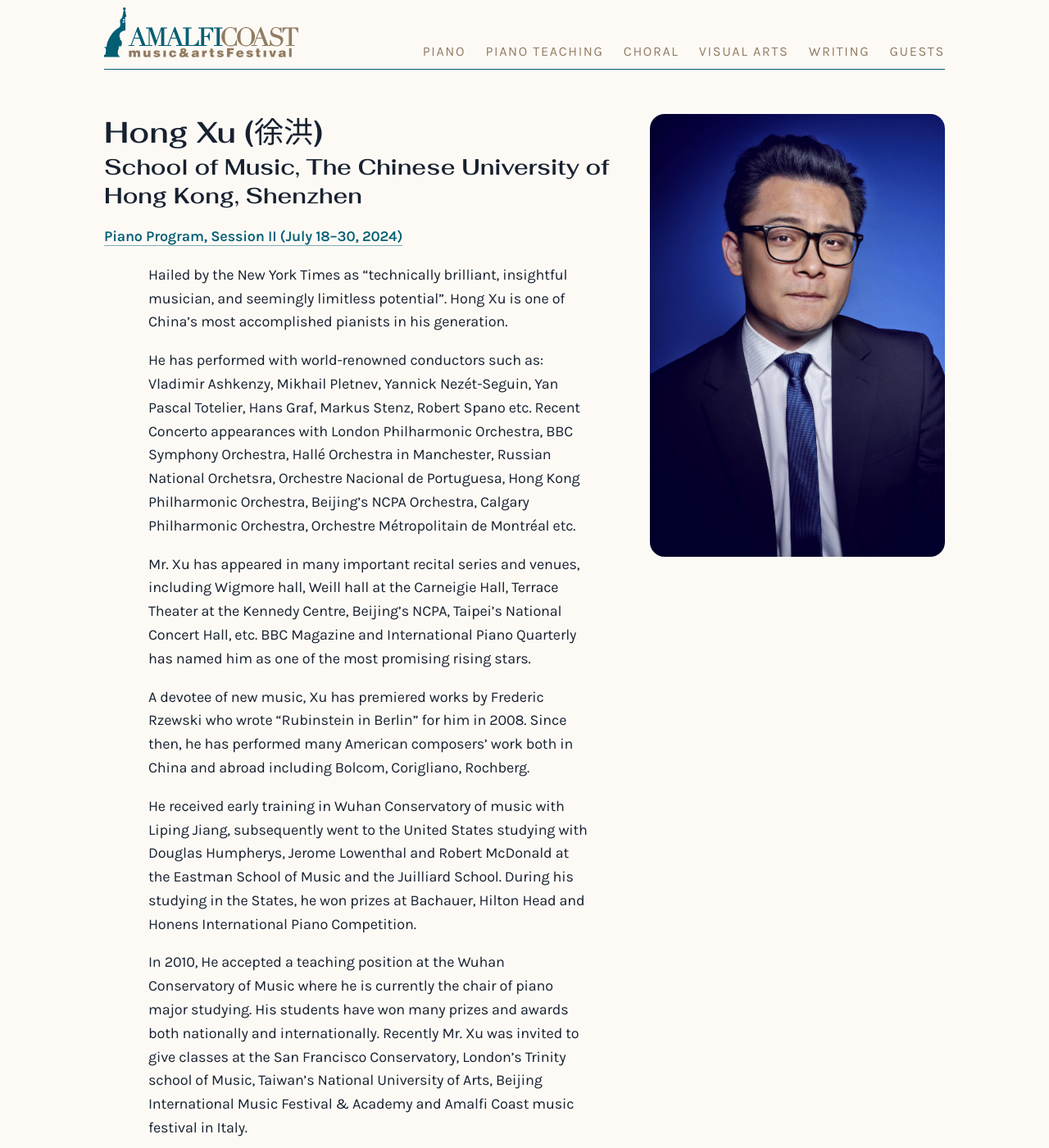
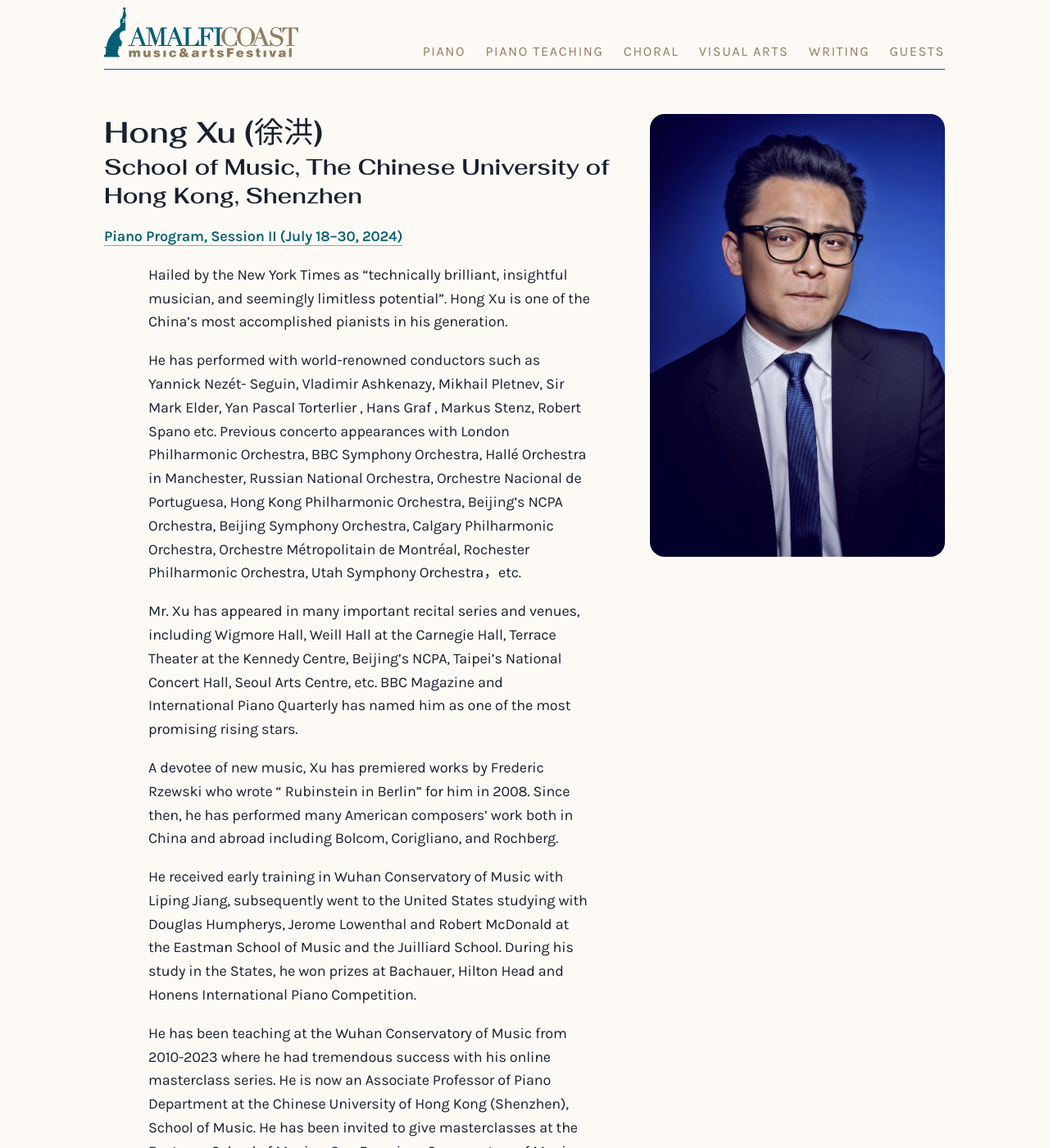
Before and after one commit to Amalfi-Festival/amalfi-festival-org, a Jekyll site: the page built from _people/Hong-Xu.md, in a window 1280 px wide and 1400 px high. Shown: the whole window at 82% size. Built offline with Jekyll 4.4.1, drawn with Linux system fonts in a browser that asks for light colours; some of the changed lines change nothing that is shown; some of the changed text lies outside the part shown.

Commit message:
Update Hong-Xu.md

```diff
--- a/_people/Hong-Xu.md
+++ b/_people/Hong-Xu.md
@@ -5,16 +5,26 @@
 school: School of Music, The Chinese University of Hong Kong, Shenzhen
 school-zh: 香港中文大学（深圳）音乐学院
 ---
-Hailed by the New York Times as "technically brilliant, insightful musician, and seemingly limitless potential". Hong Xu is one of China's most accomplished pianists in his generation.
+Hailed by the New York Times as "technically brilliant, insightful musician, and seemingly limitless potential". Hong Xu is one of the China's most accomplished pianists in his generation.
 
-He has performed with world-renowned conductors such as: Vladimir Ashkenzy, Mikhail Pletnev, Yannick Nezét-Seguin, Yan Pascal Totelier, Hans Graf, Markus Stenz, Robert Spano etc.  Recent Concerto appearances with London Philharmonic Orchestra, BBC Symphony Orchestra, Hallé Orchestra in Manchester, Russian National Orchetsra, Orchestre Nacional de Portuguesa, Hong Kong Philharmonic Orchestra, Beijing's NCPA Orchestra, Calgary Philharmonic Orchestra, Orchestre Métropolitain de Montréal etc.
+He has performed with world-renowned conductors such as Yannick Nezét- Seguin, Vladimir Ashkenazy, Mikhail Pletnev, Sir Mark Elder, Yan Pascal Torterlier , Hans Graf , Markus Stenz, Robert Spano etc. Previous concerto appearances with London Philharmonic Orchestra, BBC Symphony Orchestra, Hallé Orchestra in Manchester, Russian National Orchestra, Orchestre Nacional de Portuguesa, Hong Kong Philharmonic Orchestra, Beijing's NCPA Orchestra, Beijing Symphony Orchestra, Calgary Philharmonic Orchestra, Orchestre Métropolitain de Montréal, Rochester Philharmonic Orchestra, Utah Symphony  Orchestra，etc.
 
-Mr. Xu has appeared in many important recital series and venues, including Wigmore hall, Weill hall at the Carneigie Hall, Terrace Theater at the Kennedy Centre, Beijing's NCPA, Taipei's National Concert Hall, etc. BBC Magazine and International Piano Quarterly has named him as one of the most promising rising stars.
+Mr. Xu has appeared in many important recital series and venues, including Wigmore Hall, Weill Hall at the Carnegie Hall, Terrace Theater at the Kennedy Centre, Beijing's NCPA, Taipei's National Concert Hall, Seoul Arts Centre, etc. BBC Magazine and International Piano Quarterly has named him as one of the most promising rising stars.
 
-A devotee of new music, Xu has premiered works by Frederic Rzewski who wrote "Rubinstein in Berlin" for him in 2008.  Since then, he has performed many American composers' work both in China and abroad including Bolcom, Corigliano, Rochberg.
+A devotee of new music, Xu has premiered works by Frederic Rzewski who wrote " Rubinstein in Berlin" for him in 2008. Since then, he has performed many American composers' work both in China and abroad including Bolcom, Corigliano, and Rochberg.
 
-He received early training in Wuhan Conservatory of music with Liping Jiang, subsequently went to the United States studying with Douglas Humpherys, Jerome Lowenthal and Robert McDonald at the Eastman School of Music and the Juilliard School. During his studying in the States, he won prizes at Bachauer, Hilton Head and Honens International Piano Competition.
+He received early training in Wuhan Conservatory of Music with Liping Jiang, subsequently went to the United States studying with Douglas Humpherys, Jerome Lowenthal and Robert McDonald at the Eastman School of Music and the Juilliard School. During his study in the States, he won prizes at Bachauer, Hilton Head and Honens International Piano Competition.
 
-In 2010, He accepted a teaching position at the Wuhan Conservatory of Music where he is currently the chair of piano major studying. His students have won many prizes and awards both nationally and internationally. Recently Mr. Xu was invited to give classes at the San Francisco Conservatory, London's Trinity school of Music, Taiwan's National University of Arts, Beijing International Music Festival & Academy and Amalfi Coast music festival in Italy.
+He has been teaching at the Wuhan Conservatory of Music from 2010-2023 where he had tremendous success with his online masterclass series. He is now an Associate Professor of Piano Department at the Chinese University of Hong Kong (Shenzhen), School of Music. He has been invited to give masterclasses at the Eastman School of Music，San Francisco Conservatory of Music, Oberlin Conservatory of Music，Trinity College London, Taipei National University of the Arts, Beijing International Music Festival &Academy, and Amalfi Coast Music and Arts Festival，Perugia Piano Festival in Italy. He also serves as the Artistic Director of the New Zealand International Piano Festival.
 
-Upcoming projects including giving the world premier of the Chinese Composer Ping Gao's new piano concerto; a series of CD recording of the complete Mozart Piano Sonatas, Bach Six Partitas and Debussy's Preludes which will be published with the Wiener Urtext Edition scores in China etc.
+
+国际钢琴演奏家，被纽约时报称为“拥有辉煌技巧，敏锐的洞察力，并有着无限潜力的中国钢琴家!” 徐洪曾受邀与诸多世界超一流大师合作演出，如阿什肯那齐、普列特涅夫、雅尼克·奈赛·塞金、马克•艾尔德爵士，列夫斯基等。同时他也与众多中国艺术家合作演出，其中包括吕嘉、吕思清、秦立巍、王弢、李飚、傅人长、张立萍、周正中等。最近几年他曾被伦敦爱乐乐团、曼切斯特哈雷交响乐团、中国国家大剧院管弦乐团邀请在亚洲范围和英国进行巡回演出。此外他还与诸多著名乐团合作，如：英国BBC管弦乐团，俄罗斯国家交响乐团，葡萄牙国家交响乐团，美国罗切斯特爱乐乐团，犹他交响乐团，加拿大卡尔加里爱乐乐团，马其顿国家爱乐乐团，中国香港管弦乐团，北京交响乐团、深圳交响乐团，西安交响乐团。他的演奏足迹遍及国内外各大音乐演出场所：如伦敦皇家节日大厅、巴比肯中心、威格摩厅、葡萄牙圣卡洛国家大剧院、马德里卡那尔大剧院，美国肯尼迪中心、卡内基音乐厅、波士顿乔丹厅、加拿大蒙特利尔艺术中心、首尔国家艺术中心、中国国家大剧院、中山音乐堂、广州大剧院、深圳音乐厅、上海交响乐团音乐厅、人民大会堂万人厅、中国香港文化中心、中国台北两厅院等等。
+
+在频繁的演奏之余，他在其他领域同样是业内的领军人物。2010年毕业后在武汉音乐学院钢琴系任教，学生曾多次在国际、国内重大比赛中获奖，如美国伊斯曼国际青年艺术家钢琴比赛，希尔顿海德国际青年艺术家比赛、两届央视CCTV电视大奖赛等不胜枚举。
+他所主持的《徐洪武汉音乐学院网络直播公开课》在互联网平台上受到强烈的关注与欢迎。
+
+在海外，他作为客座艺术家曾被美国伊斯曼音乐学院、奥柏林音乐学院、旧金山音乐学院、纽约大学、波士顿大学、休斯敦大学、新西兰奥克兰大学、伦敦圣三一音乐学院等高等学府邀请进行讲学演出活动。同时在夏季他任教于著名的意大利阿尔玛菲国际钢琴音乐节，佩鲁贾国际音乐节和美国加州北岸国际音乐节。在中国，他曾在西安音乐学院、星海音乐学院、浙江音乐学院、哈尔滨音乐学院、广西艺术学院、深圳艺术学校、台湾艺术大学、台南艺术大学等高校举办大师班。
+
+徐洪还曾多次在各地举办讲座，其内容覆盖广阔：《古典主义风格》、《奏鸣曲式研究》、《舒伯特流浪者幻想曲》、《莫扎特奏鸣曲全集讲座》、《肖邦全套叙事曲讲解》、《马太钢琴演奏法》等各类题目数十场，旨在钢琴界普及音乐学类知识。在闲暇之余他作为部落格作者，多年来在微博上用文字来传递古典音乐，撰写上千篇音乐类随笔，受到广泛地阅读和传播，他始终认为音乐的普及需要音符和文字的共同努力。
+
+徐洪少时就读于武汉音乐学院附中、后前往美国留学于伊斯曼音乐学院、茱莉亚音乐学院。求学期间曾在加拿大赫尼兹、美国吉娜巴考儿、希尔顿海德等重大国际钢琴比赛中获得大奖。 2010年他是唯一的一位获得纽约茱莉亚音乐学院最高艺术家文凭的毕业生，被校长颁发鲁宾斯坦大奖。他的老师包括蒋立平、汉弗雷斯、罗文泰尔、麦克唐纳、罗伯特杉农等诸多教授。徐洪于2010-2023年任教于武汉音乐学院钢琴系，并担任了7年的主科教研室主任，2023年10月起任教于香港中文大学（深圳）音乐学院。
```
